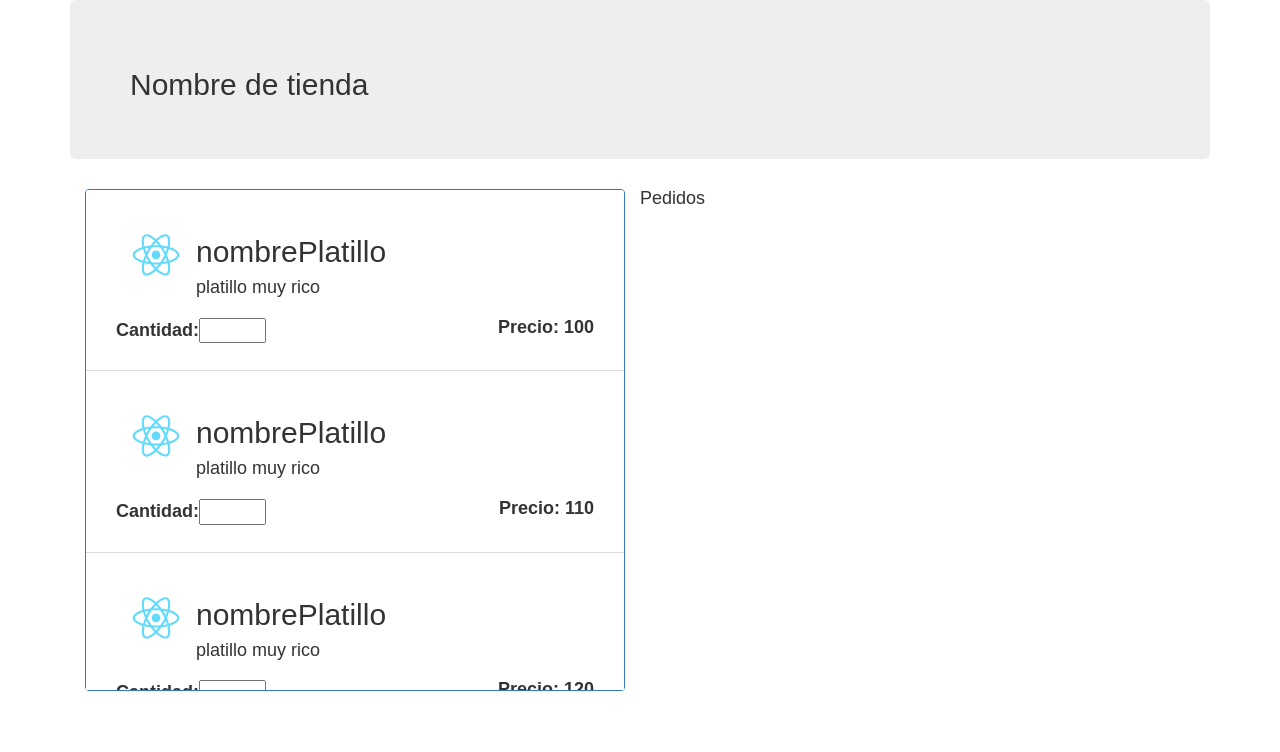
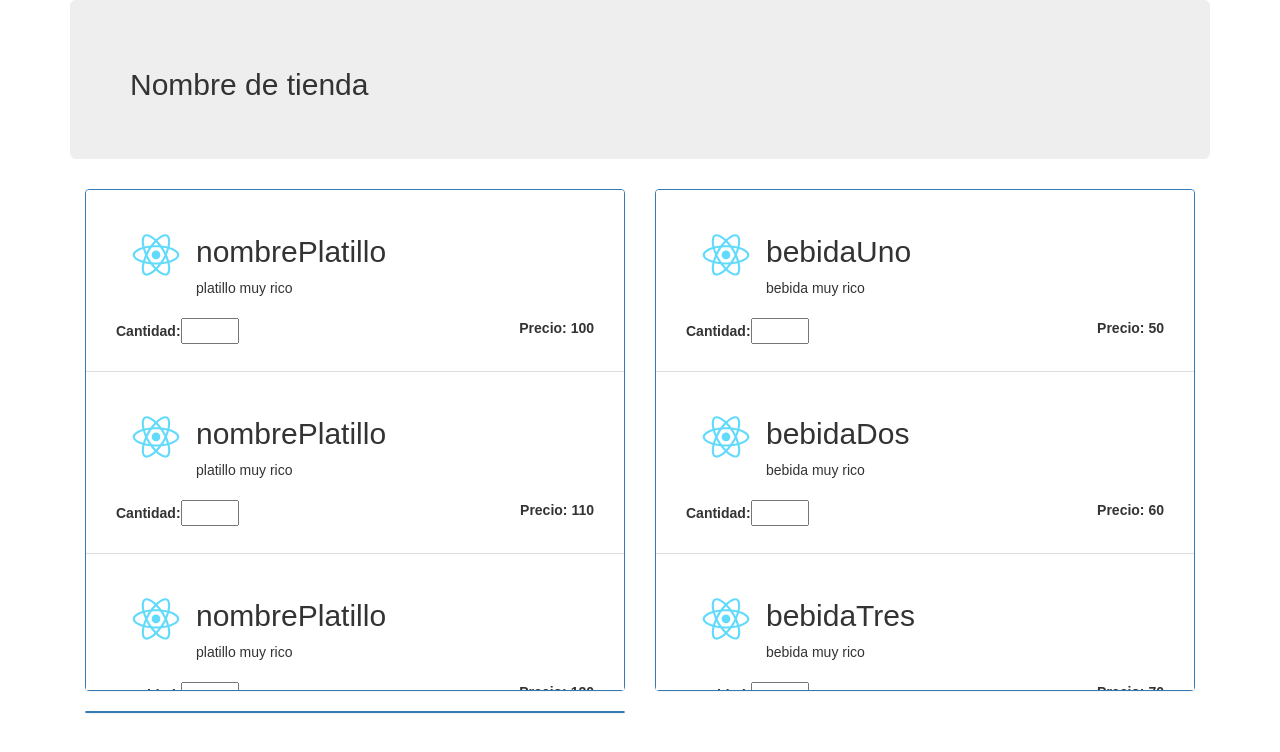
Before and after one commit to drincast/EntrenoReact, a React (Create React App) app in the folder proyectofinal/: page /bebidas in a window 1280 px wide. Shown: the top 752 px of the page. Built offline with nearby package versions, Linux system fonts and the light colour scheme.

Commit message:
se crea componente de visualizar los pedidos realizados, se crea componente de bebidas

```diff
--- /dev/null
+++ b/proyectofinal/src/componentes/bebidas/bebida.css
@@ -0,0 +1,38 @@
+.ImagenPlatillo{
+	height: 80px;
+	width: 80px;
+	float: left;
+}
+.Platillo-Menu{
+	max-height: 500px;
+	overflow-y: auto;
+	overflow-x: hidden;
+}
+.Pedidos-Menu{
+	max-height: 600px;
+	overflow-y: auto;
+	overflow-x: hidden;
+}
+.TitlePlatillo{
+	margin-top: 0;
+	text-align: left;
+}
+.DescripcionPlatillo{
+	text-align: justify;
+}
+.PrecioPlatillo{
+	margin-left: 60px;
+}
+.EspacioPlatillo{
+	float: right;
+	margin-left: 10px;
+}
+.AlineacionBoton{
+	float: right;
+}
+.APrecioCantidad{
+	float: right;
+}
+.ListMargin{
+	margin-left: 20px;
+}
--- /dev/null
+++ b/proyectofinal/src/componentes/bebidas/bebida.js
@@ -0,0 +1,45 @@
+import React, { Component } from 'react';
+
+import logo from '../../logo.svg';
+import './bebida.css';
+import varTiendaController from '../../controladores/tiendacontroler';
+import Ordenar from '../ordenar/ordenar';
+
+class Bebida extends Component {
+  pasarCantidadAControladorBebida(indice_d, cantidad_d){
+    varTiendaController.ponerBebidaCantidad(indice_d, cantidad_d);
+  }
+
+  render(){
+    let bebidas_div = [];
+    const llenar_array_bebidas_div = varTiendaController.bebidas.forEach(
+      (value, index)=>(
+        bebidas_div.push(
+          <div className="list-group-item" key={index}>
+            <div className="panel-body">
+              <img role="presentation" src={logo} className="ImagenPlatillo" />
+              <h2 className="TituloPlatillo">{value.nombre}</h2>
+              <div className="DescripcionPlatillo">{value.descripcion}</div>
+
+              <Ordenar precio={value.precio} indice={index} establecerCantidad={this.pasarCantidadAControladorBebida.bind(this)}/>
+            </div>
+          </div>
+        )
+      )
+    )
+
+    return(
+      <div className="container col-md-6">
+        <div>
+          <div className="panel panel-primary">
+            <div className="list-group Platillo-Menu">
+              {bebidas_div}
+            </div>
+          </div>
+        </div>
+      </div>
+    );
+  }
+}
+
+export default Bebida;
--- a/proyectofinal/src/componentes/lienzo/lienzo.js
+++ b/proyectofinal/src/componentes/lienzo/lienzo.js
@@ -1,6 +1,8 @@
 import React, { Component } from 'react';
 
 import Platillo from '../platillos/platillo';
+import Pedido from '../pedidos/pedido';
+import Bebida from '../bebidas/bebida';
 
 class Lienzo extends Component{
 
@@ -10,8 +12,9 @@ class Lienzo extends Component{
         <div className="jumbotron">
           <h2>Nombre de tienda</h2>
         </div>
-        <h4><Platillo></Platillo></h4>
-        <h4>Pedidos</h4>
+        <Platillo />
+        <Bebida />
+        <Pedido />
       </div>
     )
   }
--- /dev/null
+++ b/proyectofinal/src/componentes/pedidos/pedido.js
@@ -0,0 +1,65 @@
+import React, { Component } from 'react';
+import { observer } from 'mobx-react';
+
+import varTiendaController from '../../controladores/tiendacontroler';
+
+class Pedido extends Component {
+  render() {
+    let platillosPedidos = [];
+    let bebidasPedidos = [];
+
+    const llenar_platillosPedido = varTiendaController.platillos.forEach(
+      (value, index) => {
+        if(value.cantidad !== 0){
+          platillosPedidos.push(
+            <div key={index} className="list-group-item">
+              <div className="panel-body">
+                <h4>{value.nombre}</h4>
+                <br />
+                <div className="APrecioCantidad">
+                  <span>Cantidad: {value.cantidad}</span>
+                  <span className="PrecioPlatillo">Precio: {value.precio * value.cantidad}</span>
+                </div>
+              </div>
+            </div>
+          );
+        }
+      }
+    );
+
+    const llenar_bebidasPedido = varTiendaController.bebidas.forEach(
+      (value, index) => {
+        if(value.cantidad !== 0){
+          bebidasPedidos.push(
+            <div key={index} className="list-group-item">
+              <div className="panel-body">
+                <h4>{value.nombre}</h4>
+                <br />
+                <div className="APrecioCantidad">
+                  <span>Cantidad: {value.cantidad}</span>
+                  <span className="PrecioPlatillo">Precio: {value.precio * value.cantidad}</span>
+                </div>
+              </div>
+            </div>
+          );
+        }
+      }
+    );
+
+
+    return(
+      <div className="container col-md-6">
+        <div>
+          <div className="panel panel-primary">
+            <div className="list-group Pedidos-Menu">
+              {platillosPedidos}
+              {bebidasPedidos}
+            </div>
+          </div>
+        </div>
+      </div>
+    )
+  }
+}
+
+export default observer(Pedido);
--- a/proyectofinal/src/controladores/tiendacontroler.js
+++ b/proyectofinal/src/controladores/tiendacontroler.js
@@ -23,7 +23,28 @@ class TiendaControles{
             "precio": 120,
             "cantidad": 0
           }
+        ],
+        bebidas: [
+          {
+            "nombre": "bebidaUno",
+            "descripcion": "bebida muy rico",
+            "precio": 50,
+            "cantidad": 0
+          },
+          {
+            "nombre": "bebidaDos",
+            "descripcion": "bebida muy rico",
+            "precio": 60,
+            "cantidad": 0
+          },
+          {
+            "nombre": "bebidaTres",
+            "descripcion": "bebida muy rico",
+            "precio": 70,
+            "cantidad": 0
+          }
         ]
+
       }
     )
   }
@@ -35,6 +56,14 @@ class TiendaControles{
       }
     });
   }
+
+  ponerBebidaCantidad(indiceBebida, cantidadBebida){
+    this.bebidas.forEach((value, index) => {
+      if(indiceBebida === index){
+        this.bebidas[index].cantidad = cantidadBebida
+      }
+    });
+  }
 }
 
 var varTiendaController = new TiendaControles();
```
